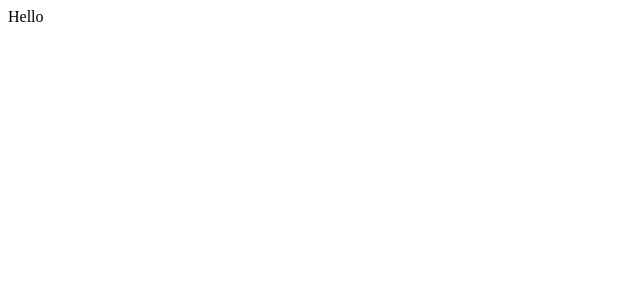
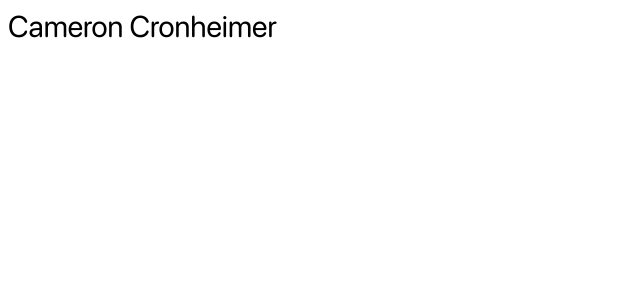
Before and after one commit to ccronheimer/mysite, a React (Create React App) app: page / in a window 1280 px wide. Shown: the top 300 px of the page, without its empty margins (0-640 px from the left). Built offline with nearby package versions, Linux system fonts and the light colour scheme.

Commit message:
global font

```diff
--- a/src/App.js
+++ b/src/App.js
@@ -1,15 +1,18 @@
 import React from 'react'
+import GlobalFonts from './fonts/fonts';
+
 import { Route, BrowserRouter as Router, Switch} from 'react-router-dom';
 import SusAdventure from "./components/SusAdventure";
 import Home from "./components/Home";
 import Games from "./components/Games";
 import PrivacySus from './components/PrivacySus';
 import PrivacyColoring from './components/PrivacyColoring';
+
 const App = () => {
 
     return (
         <Router>
-
+        <>
             <Switch>
                 <Route path="/games" component={Games}/>
                 <Route path="/susadventure/privacy" component={PrivacySus}/>
@@ -17,7 +20,8 @@ const App = () => {
                 <Route path="/susadventure" component={SusAdventure}/>
                 <Route path="/" component={Home}/>
             </Switch>
-
+            <GlobalFonts />
+          </>
         </Router>
     )
 }
--- a/src/components/Home.jsx
+++ b/src/components/Home.jsx
@@ -1,10 +1,18 @@
 import React from 'react'
+import styled from "styled-components";
+
+
+const Text = styled.div`
+   font-family: 'SF Pro Rounded';
+   font-size: 30px;
+
+`;
 
 const Home = () => {
     return (
-        <div>
-            Hello
-        </div>
+        <Text>
+            Cameron Cronheimer
+        </Text>
     )
 }
 
--- /dev/null
+++ b/src/fonts/fonts.js
@@ -0,0 +1,11 @@
+import { createGlobalStyle } from 'styled-components';
+import SFProRoundedWoff2 from './SF-Pro-Rounded-Regular.woff2';
+
+export default createGlobalStyle`
+    @font-face {
+        font-family: 'SF Pro Rounded';
+        src: local('SF Pro Rounded'), local('SF-Pro-Rounded-Regular.woff2'),
+        url(${SFProRoundedWoff2}) format('woff2');
+
+    }
+`;
```
Also changed, not shown: src/fonts/SF-Pro-Rounded-Regular.woff2 (added).
